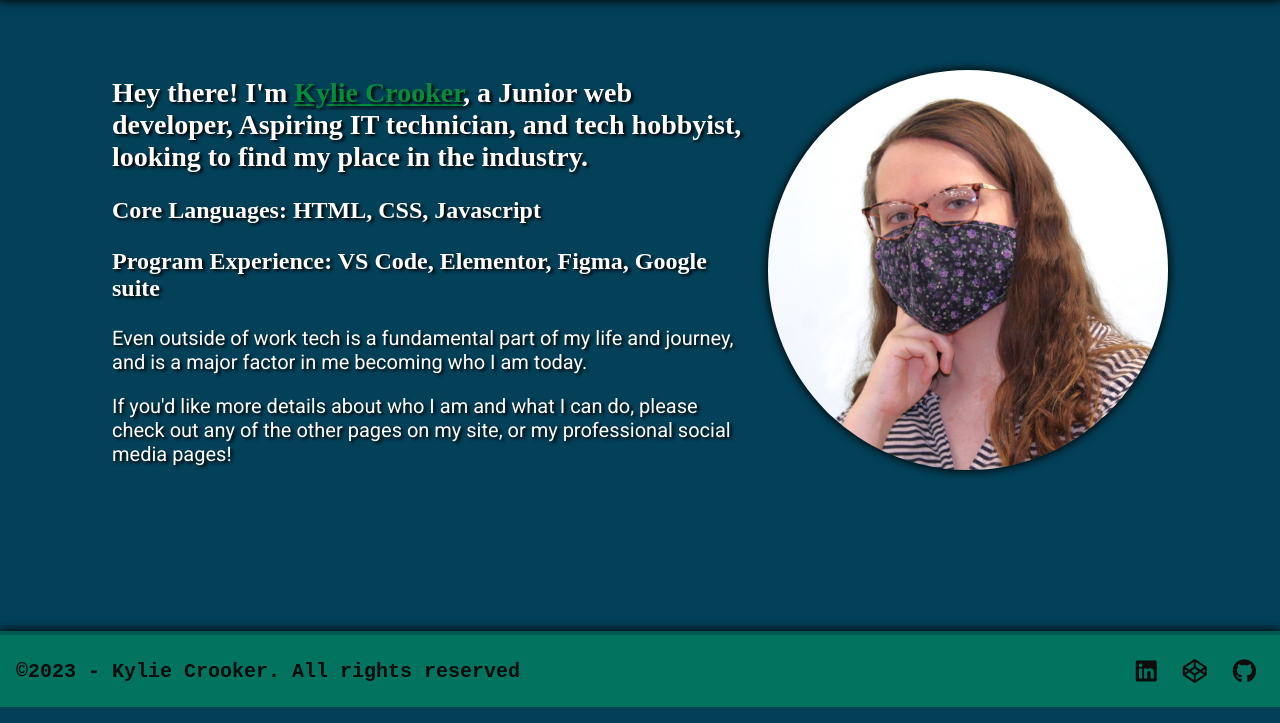
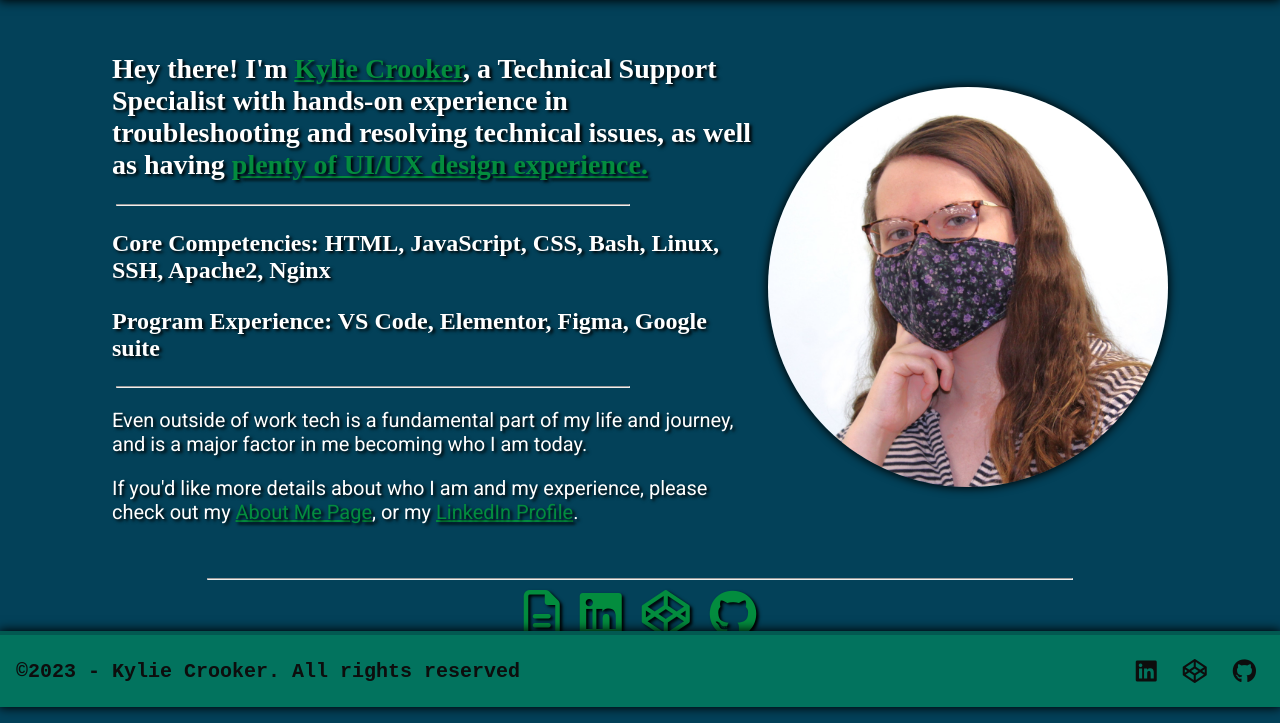
Before and after one commit to kylieCrooker/Portfolio, a PHP site: page / in a window 1280 px wide. Shown: the part 93-816 px from the top of the page. Run offline with PHP 8.4, Linux system fonts and the light colour scheme; some libraries are stand-ins or nearby versions; some web fonts are replaced.

Commit message:
Update index.php

```diff
--- a/index.php
+++ b/index.php
@@ -12,22 +12,36 @@
         <div class="content-box-home">
             <div class="text-box">
                 <h2>Hey there! I'm <a href="https://en.pronouns.page/@kyliecrooker#she/her" class="link" target="_blank"
-                        title="Pronouns page">Kylie Crooker</a>, a
-                    Junior web
-                    developer, Aspiring IT
-                    technician, and tech hobbyist, looking to find my place in the industry.</h2>
-                <h3>Core Languages: HTML, CSS, Javascript</h2>
-                    <h3>Program Experience: VS Code, Elementor, Figma, Google suite</h2>
+                        title="Pronouns page">Kylie Crooker</a>, a Technical Support Specialist with hands-on experience
+                    in troubleshooting and resolving technical issues, as well as having <a href="/examples.php"
+                        title="Portfolio" class="link">plenty of UI/UX design experience.</a></h2>
+                    <hr>
+                <h3>Core Competencies: HTML, JavaScript, CSS, Bash, Linux, SSH, Apache2, Nginx</h2>
+                <h3>Program Experience: VS Code, Elementor, Figma, Google suite</h2>
+                    <hr>
                         <p>Even outside of work tech is a fundamental part of my life and journey, and is a major factor
-                            in me
-                            becoming who I am today.
+                            in me becoming who I am today.
                         </p>
-                        <p>If you'd like more details about who I am and what I can do, please check out any of the
-                            other pages
-                            on my site, or my professional social media pages!
+                        <p>If you'd like more details about who I am and my experience, please check out my <a
+                                href="/about.php" title="About Me" class="link">About Me Page</a>, or my <a
+                                href="https://www.linkedin.com/in/kylie-crooker/" target="_blank" title="My LinkedIn"
+                                tabindex="0" class="link">LinkedIn Profile</a>.
                         </p>
             </div>
             <img src="images/Kylie_cropped.JPG">
+        </div>
+    </div>
+    <div class="link-box-general">
+        <hr>
+        <div class="spotlight-links">
+            <a href="Kylie Crooker October 2023 Resume.pdf" target="_blank" title="My Resume" class="link"
+                download="Kylie Crooker Resume - September 2024.pdf"><i class="fa-regular fa-file-lines"></i></a>
+            <a href="https://www.linkedin.com/in/kylie-crooker/" target="_blank" title="My LinkedIn" class="link"><i
+                    class="fa-brands fa-linkedin"></i></a>
+            <a href="https://codepen.io/Kylie-Crooker" target="_blank" title="My Codepen" class="link"><i
+                    class="fa-brands fa-codepen"></i></a>
+            <a href="https://github.com/kylieCrooker" target="_blank" title="My Github" class="link"><i
+                    class="fa-brands fa-github"></i></a>
         </div>
     </div>
     <div class="footer-spacer"></div>
```
